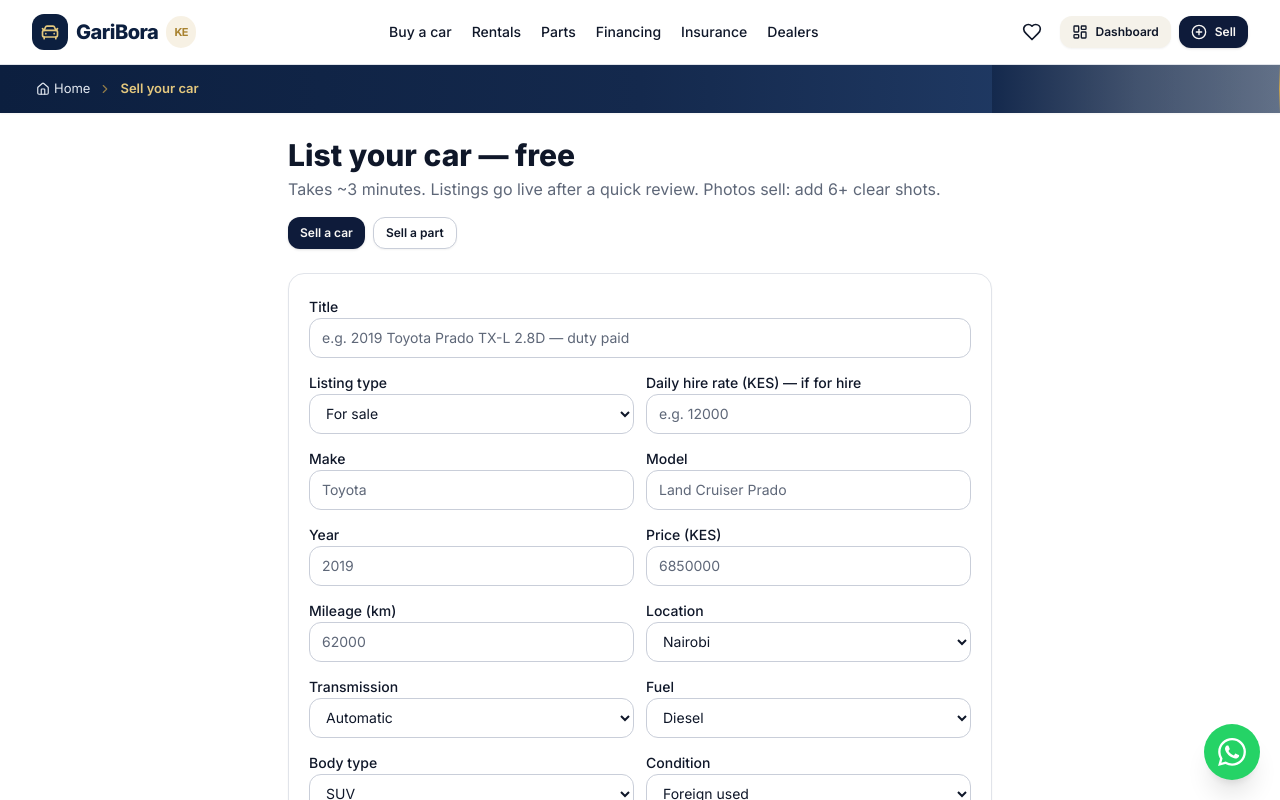
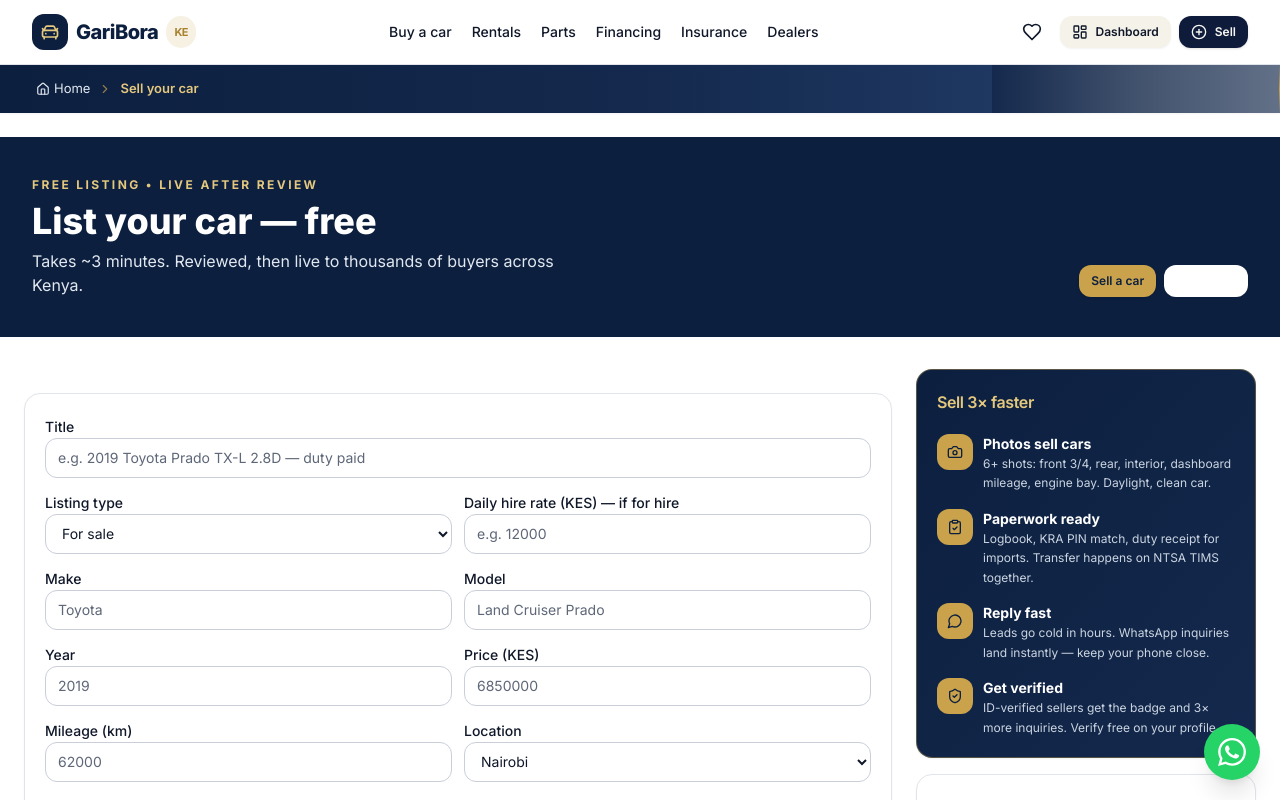
Before and after one commit to edwinkkimemia/garibora, a Next.js app: page /sell in a window 1280 px wide. Shown: the top 800 px of the page. Built offline with nearby package versions, Linux system fonts and the light colour scheme; no server answers; sample sign-in values are in the browser's storage; grey boxes are pictures that could not be loaded; what @uploadthing/react would draw is missing.

Commit message:
Full-width sell page with header band, tabs and tips sidebar

```diff
--- a/src/app/sell/page.tsx
+++ b/src/app/sell/page.tsx
@@ -1,12 +1,24 @@
 import Link from "next/link";
 import { redirect } from "next/navigation";
+import { Camera, ClipboardCheck, MessageCircle, ShieldCheck } from "lucide-react";
 import { auth } from "@/lib/auth";
 import { Breadcrumbs } from "@/components/layout/breadcrumbs";
 import { SellForm } from "@/components/sell/sell-form";
 import { SellPartForm } from "@/components/sell/sell-part-form";
 import { Button } from "@/components/ui/button";
+import { Card, CardContent, CardHeader, CardTitle } from "@/components/ui/card";
+import { WhatsAppIcon } from "@/components/icons/whatsapp-icon";
+import { siteConfig } from "@/config/site";
+import { whatsappLink } from "@/lib/utils";
 
 export const metadata = { title: "Sell your car or part — free listing" };
+
+const tips = [
+  { icon: Camera, t: "Photos sell cars", d: "6+ shots: front 3/4, rear, interior, dashboard mileage, engine bay. Daylight, clean car." },
+  { icon: ClipboardCheck, t: "Paperwork ready", d: "Logbook, KRA PIN match, duty receipt for imports. Transfer happens on NTSA TIMS together." },
+  { icon: MessageCircle, t: "Reply fast", d: "Leads go cold in hours. WhatsApp inquiries land instantly — keep your phone close." },
+  { icon: ShieldCheck, t: "Get verified", d: "ID-verified sellers get the badge and 3× more inquiries. Verify free on your profile." },
+];
 
 export default async function SellPage({ searchParams }: { searchParams: Promise<{ type?: string }> }) {
   const session = await auth();
@@ -15,17 +27,53 @@ export default async function SellPage({ searchParams }: { searchParams: Promise
   const isPart = type === "part";
 
   return (
-    <div className="container max-w-3xl py-8">
-      <Breadcrumbs items={[{ label: isPart ? "Sell a part" : "Sell your car" }]} />
-      <h1 className="text-3xl font-extrabold">{isPart ? "List a part — free" : "List your car — free"}</h1>
-      <p className="mt-1 text-muted-foreground">
-        {isPart ? "Reach thousands of car owners hunting for spares. Live after a quick review." : "Takes ~3 minutes. Listings go live after a quick review. Photos sell: add 6+ clear shots."}
-      </p>
-      <div className="mt-4 flex gap-2">
-        <Link href="/sell"><Button size="sm" variant={isPart ? "outline" : "default"}>Sell a car</Button></Link>
-        <Link href="/sell?type=part"><Button size="sm" variant={isPart ? "default" : "outline"}>Sell a part</Button></Link>
+    <div>
+      <div className="container pt-8"><Breadcrumbs items={[{ label: isPart ? "Sell a part" : "Sell your car" }]} /></div>
+      <section className="bg-navy text-white">
+        <div className="container flex flex-wrap items-end justify-between gap-4 py-10">
+          <div>
+            <p className="text-xs font-bold uppercase tracking-[0.2em] text-gold-light">Free listing • live after review</p>
+            <h1 className="mt-2 text-3xl font-extrabold md:text-4xl">{isPart ? "List a part — free" : "List your car — free"}</h1>
+            <p className="mt-2 max-w-xl text-slate-200">
+              {isPart
+                ? "Reach thousands of car owners hunting for spares. Live after a quick review."
+                : "Takes ~3 minutes. Reviewed, then live to thousands of buyers across Kenya."}
+            </p>
+          </div>
+          <div className="flex gap-2">
+            <Link href="/sell"><Button size="sm" variant={isPart ? "outline" : "default"} className={isPart ? "border-white/30 text-white hover:bg-white/10" : "bg-gold text-navy hover:bg-gold-dark hover:text-white"}>Sell a car</Button></Link>
+            <Link href="/sell?type=part"><Button size="sm" variant={isPart ? "default" : "outline"} className={isPart ? "bg-gold text-navy hover:bg-gold-dark hover:text-white" : "border-white/30 text-white hover:bg-white/10"}>Sell a part</Button></Link>
+          </div>
+        </div>
+      </section>
+
+      <div className="mx-auto w-full max-w-[1500px] px-4 py-8 md:px-6">
+        <div className="grid items-start gap-6 lg:grid-cols-[1fr_340px]">
+          <div className="min-w-0">{isPart ? <SellPartForm /> : <SellForm />}</div>
+          <aside className="grid gap-4 lg:sticky lg:top-20">
+            <Card className="border-gold/40 bg-gradient-to-br from-navy to-navy-800 text-white">
+              <CardHeader><CardTitle className="text-base text-gold-light">Sell 3× faster</CardTitle></CardHeader>
+              <CardContent className="grid gap-4">
+                {tips.map((t) => (
+                  <div key={t.t} className="flex gap-2.5">
+                    <span className="grid size-9 shrink-0 place-items-center rounded-xl bg-gold text-navy"><t.icon className="size-4" /></span>
+                    <div><p className="text-sm font-bold">{t.t}</p><p className="text-xs leading-relaxed text-slate-300">{t.d}</p></div>
+                  </div>
+                ))}
+              </CardContent>
+            </Card>
+            <Card>
+              <CardHeader><CardTitle className="text-base">Stuck on the form?</CardTitle></CardHeader>
+              <CardContent className="text-sm text-muted-foreground">
+                <p>Chat us a photo of your logbook and we&apos;ll help draft the listing free.</p>
+                <a href={whatsappLink(siteConfig.whatsappNumber, "Hi GariBora! Help me list my car.")} target="_blank" rel="noreferrer">
+                  <Button className="mt-3 w-full bg-[#25D366] hover:bg-[#1eb85a]"><WhatsAppIcon />WhatsApp help</Button>
+                </a>
+              </CardContent>
+            </Card>
+          </aside>
+        </div>
       </div>
-      {isPart ? <SellPartForm /> : <SellForm />}
     </div>
   );
 }
```
